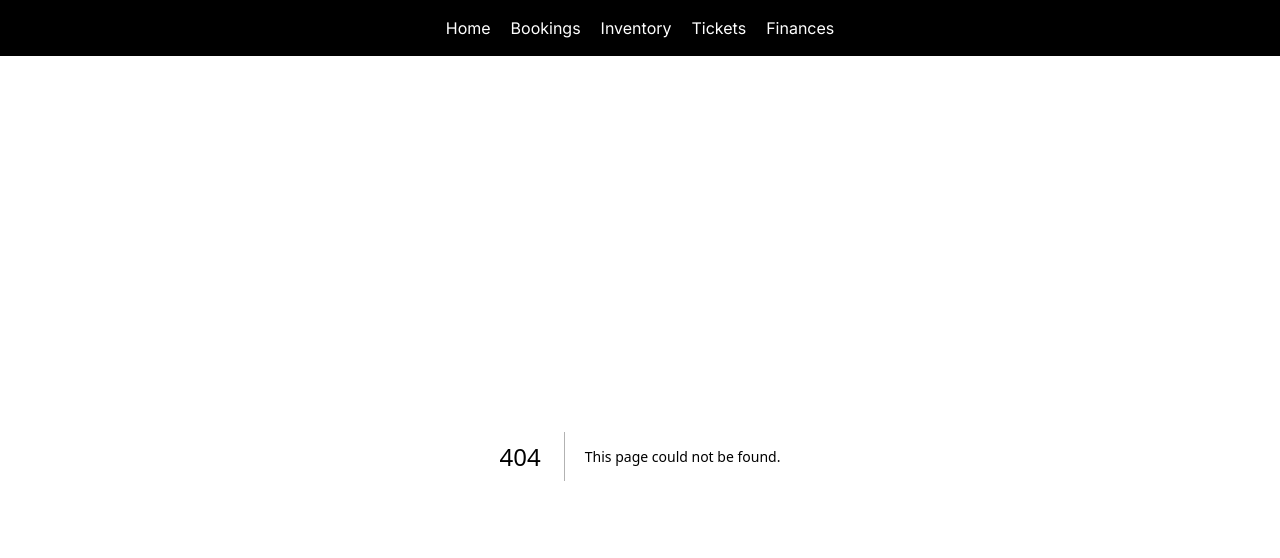
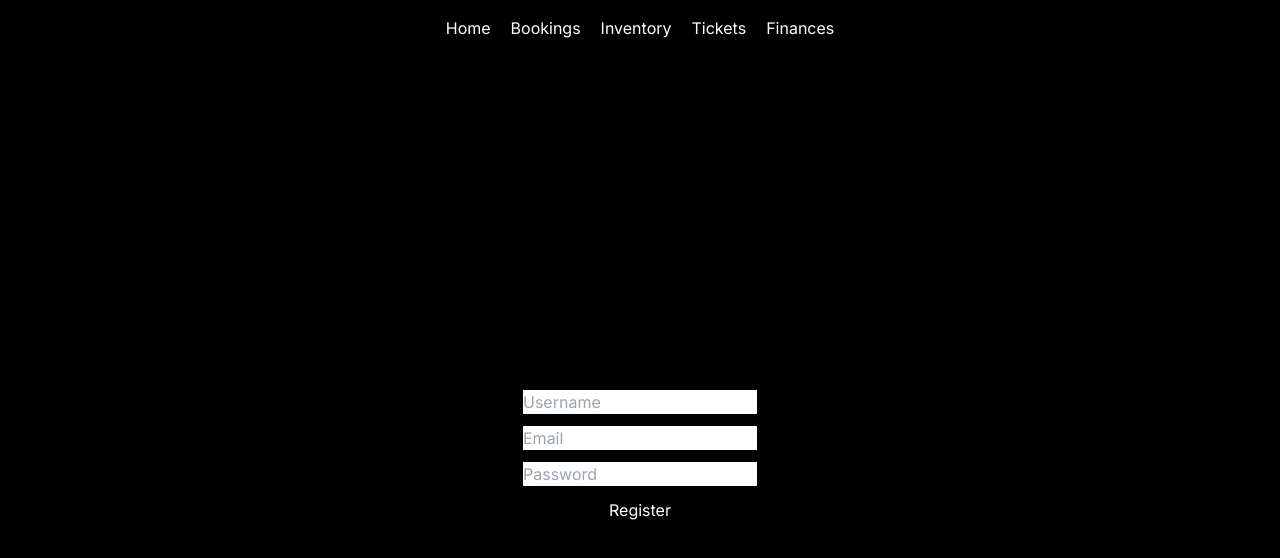
Before and after one commit to KabirBose/chop-chop-bookings, a Next.js app: page /register in a window 1280 px wide. Before the commit this address had no page. Shown: the top 558 px of the page. Built offline with nearby package versions, Linux system fonts and the light colour scheme.

Commit message:
created register form and page

```diff
--- a/package.json
+++ b/package.json
@@ -13,6 +13,8 @@
     "@fortawesome/free-brands-svg-icons": "^6.5.1",
     "@fortawesome/free-solid-svg-icons": "^6.5.1",
     "@fortawesome/react-fontawesome": "^0.2.0",
+    "bcryptjs": "^2.4.3",
+    "mongoose": "^8.0.3",
     "next": "14.0.4",
     "next-auth": "^4.24.5",
     "react": "^18",
--- /dev/null
+++ b/src/app/(auth)/register/page.tsx
@@ -0,0 +1,9 @@
+import RegisterForm from "@/components/auth/RegisterForm";
+
+export default function Register() {
+  return (
+    <div className="h-screen flex justify-center items-center">
+      <RegisterForm />
+    </div>
+  );
+}
--- a/src/app/api/auth/[...nextauth]/options.ts
+++ /dev/null
@@ -1,18 +0,0 @@
-import type { NextAuthOptions } from "next-auth";
-import Credentials from "next-auth/providers/credentials";
-
-export const options: NextAuthOptions = {
-  providers: [
-    Credentials({
-      name: "Credentials",
-      credentials: {
-        username: {
-          label: "Username",
-          type: "text",
-          placeholder: "Enter your username",
-        },
-      },
-      async authorize(credentials) {},
-    }),
-  ],
-};
--- a/src/app/api/auth/[...nextauth]/route.ts
+++ /dev/null
@@ -1,5 +0,0 @@
-import NextAuth from "next-auth";
-
-const handler = NextAuth({});
-
-export { handler as GET, handler as POST };
--- /dev/null
+++ b/src/components/auth/RegisterForm.tsx
@@ -0,0 +1,49 @@
+"use client";
+
+import { useState } from "react";
+
+export default function RegisterForm() {
+  const [name, setName] = useState("");
+  const [email, setEmail] = useState("");
+  const [password, setPassword] = useState("");
+  const [error, setError] = useState("");
+
+  const handleSubmit = (e: any) => {
+    e.preventDefault();
+
+    if (!name || !email || !password) {
+      setError("Please fill all fields");
+      return;
+    }
+  };
+
+  return (
+    <div>
+      <form
+        onSubmit={handleSubmit}
+        className="flex justify-center items-center gap-3 flex-col"
+      >
+        <input
+          className="text-black"
+          onChange={(e) => setName(e.target.value)}
+          type="text"
+          placeholder="Username"
+        />
+        <input
+          onChange={(e) => setEmail(e.target.value)}
+          className="text-black"
+          type="email"
+          placeholder="Email"
+        />
+        <input
+          onChange={(e) => setPassword(e.target.value)}
+          className="text-black"
+          type="password"
+          placeholder="Password"
+        />
+        <button type="submit">Register</button>
+      </form>
+      {error && <p>{error}</p>}
+    </div>
+  );
+}
```
Also changed, not shown: 1 other file (tests, documents, lock files or other folders).
